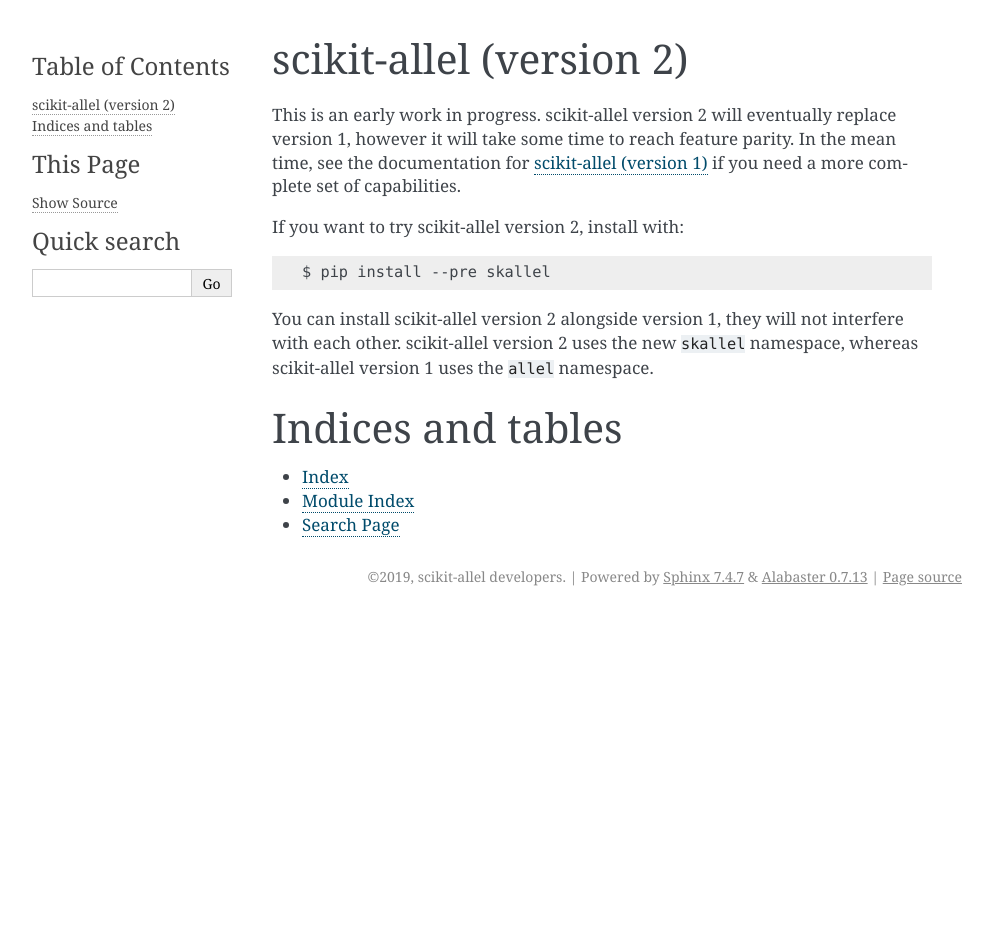
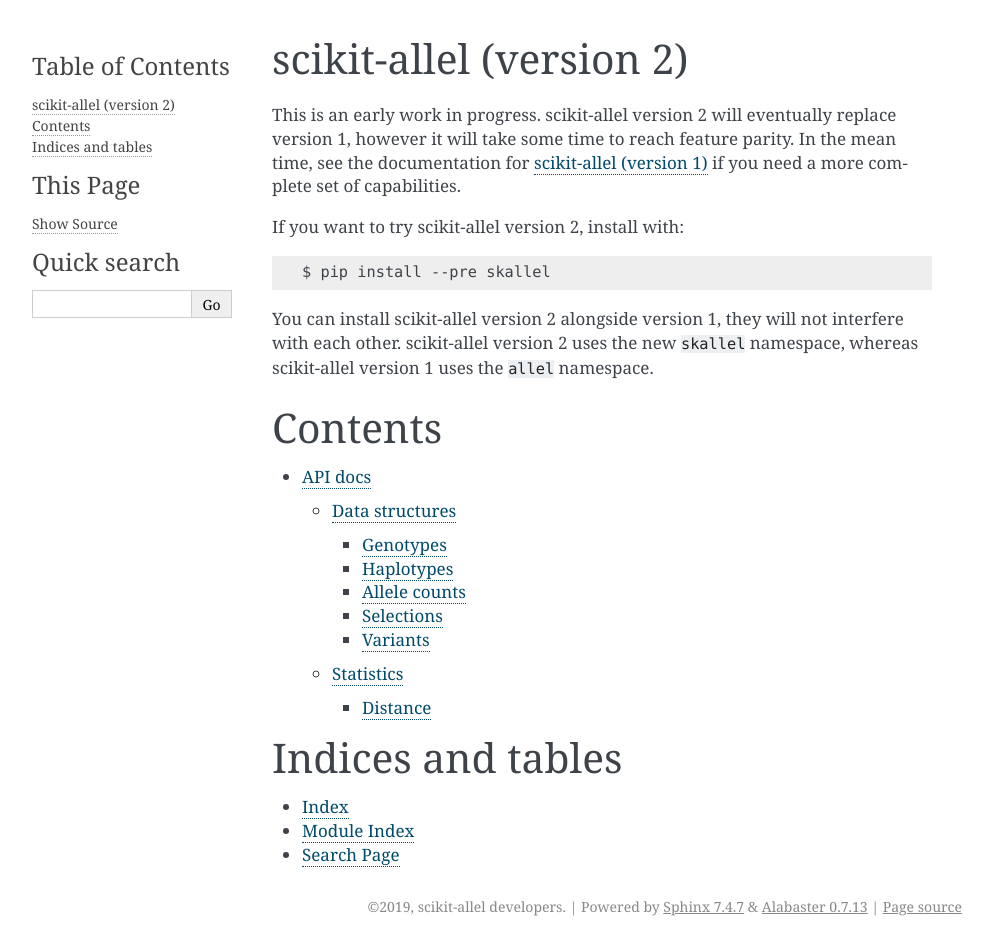
Before and after one commit to scikit-allel/skallel, a Sphinx documentation site: the page built from docs/index.rst, in a window 1280 px wide. Shown: the whole page, without its empty margins (148-1141 px from the left). Built offline with Sphinx 7.4.7, drawn with Linux system fonts in a browser that asks for light colours; the version number could not be read and is left out; before the commit the page ends 900 px from its top, so only the background shows below that.

```diff
--- /dev/null
+++ b/docs/api/stats.rst
@@ -0,0 +1,7 @@
+Statistics
+==========
+
+.. toctree::
+    :maxdepth: 2
+
+    stats/distance
--- /dev/null
+++ b/docs/api/stats/distance.rst
@@ -0,0 +1,4 @@
+Distance
+========
+
+.. autofunction:: skallel.pairwise_distance
--- /dev/null
+++ b/docs/api/tensor.rst
@@ -0,0 +1,11 @@
+Data structures
+===============
+
+.. toctree::
+    :maxdepth: 2
+
+    tensor/genotypes
+    tensor/haplotypes
+    tensor/allele_counts
+    tensor/selections
+    tensor/variants
--- /dev/null
+++ b/docs/api/tensor/allele_counts.rst
@@ -0,0 +1,6 @@
+Allele counts
+=============
+
+.. autofunction:: skallel.allele_counts_to_frequencies
+.. autofunction:: skallel.allele_counts_allelism
+.. autofunction:: skallel.allele_counts_max_allele
--- /dev/null
+++ b/docs/api/tensor/haplotypes.rst
@@ -0,0 +1,2 @@
+Haplotypes
+==========
--- /dev/null
+++ b/docs/api/tensor/variants.rst
@@ -0,0 +1,4 @@
+Variants
+========
+
+.. autofunction:: skallel.variants_to_dataframe
--- a/docs/conf.py
+++ b/docs/conf.py
@@ -13,6 +13,7 @@
 # import os
 # import sys
 # sys.path.insert(0, os.path.abspath('.'))
+import skallel
 
 
 # -- Project information -----------------------------------------------------
@@ -20,6 +21,8 @@
 project = 'scikit-allel (version 2)'
 copyright = '2019, scikit-allel developers'
 author = 'scikit-allel developers'
+version = '.'.join(skallel.__version__.split('.')[:3])
+release = skallel.__version__
 
 
 # -- General configuration ---------------------------------------------------
@@ -27,8 +30,9 @@ author = 'scikit-allel developers'
 # Add any Sphinx extension module names here, as strings. They can be
 # extensions coming with Sphinx (named 'sphinx.ext.*') or your custom
 # ones.
-extensions = [
-]
+extensions = ['sphinx.ext.autodoc', 'numpydoc', 'sphinx_issues']
+
+issues_github_path = 'scikit-allel/skallel'
 
 # Add any paths that contain templates here, relative to this directory.
 templates_path = ['_templates']
--- a/docs/index.rst
+++ b/docs/index.rst
@@ -21,10 +21,14 @@ not interfere with each other. scikit-allel version 2 uses the new
 ``skallel`` namespace, whereas scikit-allel version 1 uses the
 ``allel`` namespace.
 
+
+Contents
+========
+
 .. toctree::
-   :maxdepth: 2
-   :caption: Contents:
+    :maxdepth: 3
 
+    api
 
 
 Indices and tables
--- a/setup.py
+++ b/setup.py
@@ -6,7 +6,7 @@ setup(
     packages=find_packages("src"),
     package_dir={"": "src"},
     setup_requires=["setuptools>18.0", "setuptools-scm>1.5.4"],
-    install_requires=["skallel_tensor>=0.1.0a6", "skallel_stats>=0.1.0a8"],
+    install_requires=["skallel_tensor>=0.1.0a7", "skallel_stats>=0.1.0a8"],
     use_scm_version={
         "version_scheme": "guess-next-dev",
         "local_scheme": "dirty-tag",
```
Also changed, not shown: docs/api.rst (added, +8 -0 lines), docs/api/tensor/genotypes.rst (added, +13 -0 lines), docs/api/tensor/selections.rst (added, +9 -0 lines), 1 other file.
